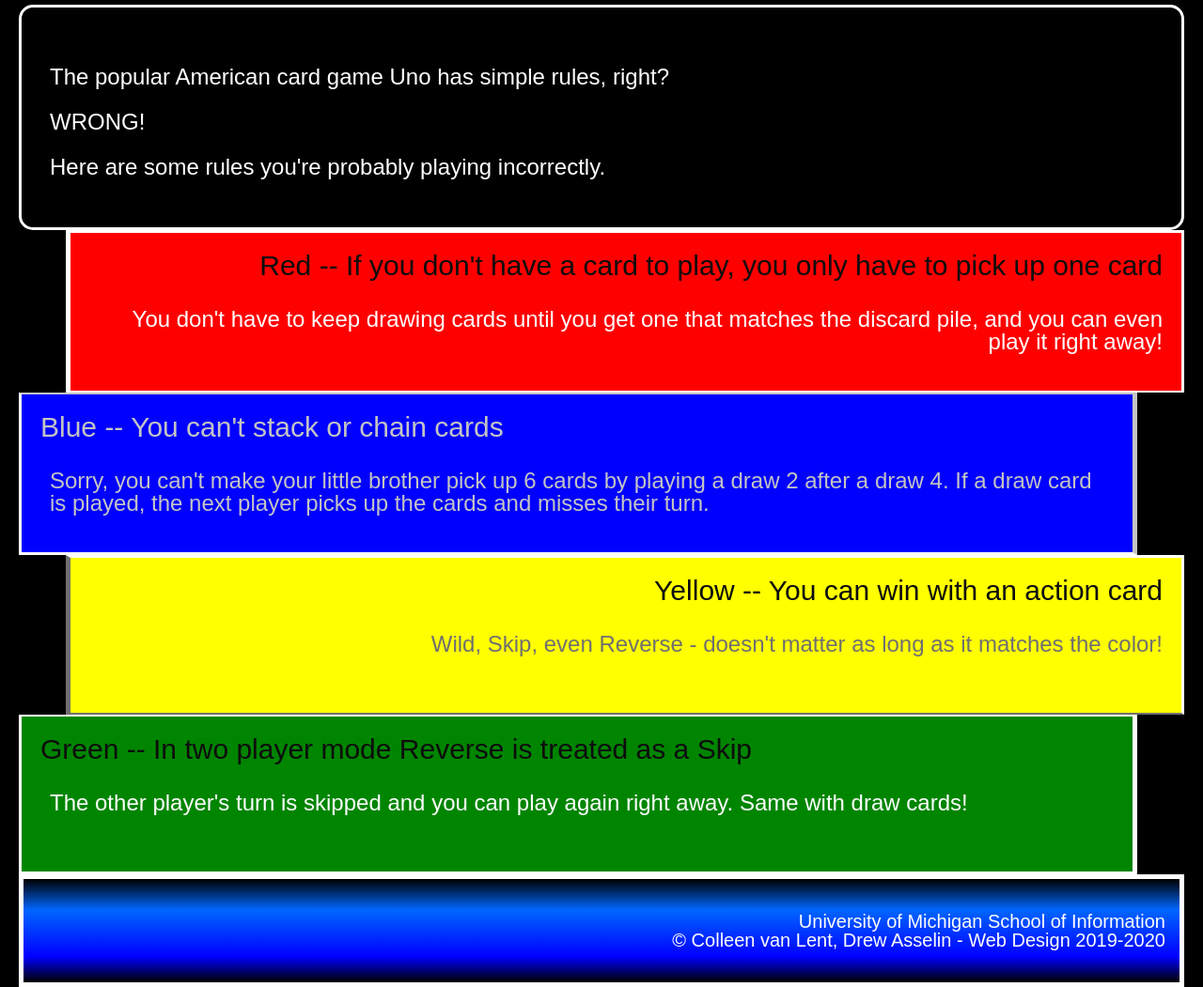
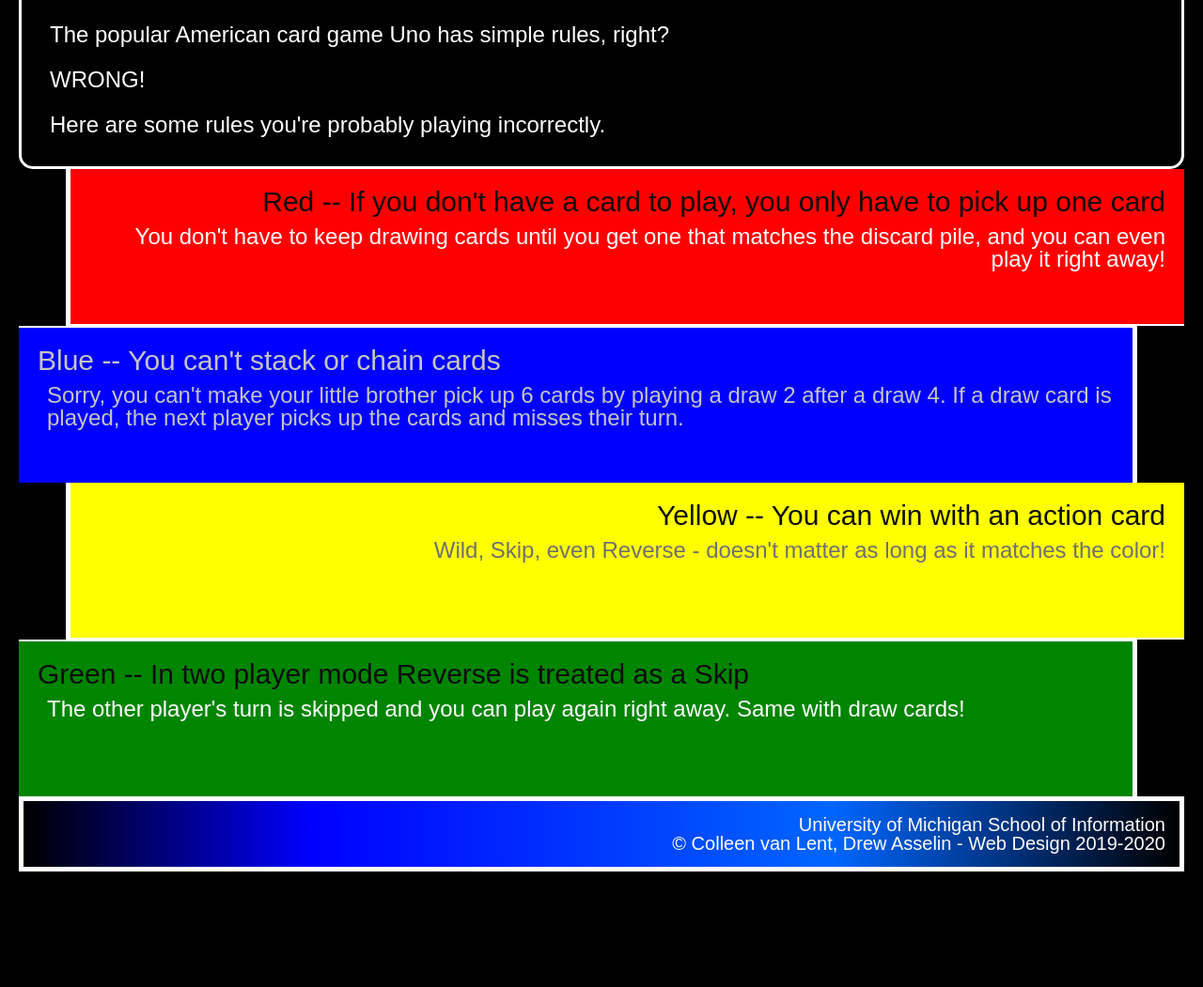
Before and after one commit to sojjun/hw2-w25, a plain HTML site: page index.html in a window 1280 px wide. Shown: the part 348-1399 px from the top of the page at 94% size. After the commit the page ends 1276 px from the top, so only its background shows below. Drawn offline with Linux system fonts and the light colour scheme.

Commit message:
Add files via upload

```diff
--- a/css/style.css
+++ b/css/style.css
@@ -3,7 +3,9 @@ body {
     background-color: #000000;
     font-family: Arial, Verdana;
     color: #ffffff;
-    margin: 20px 20px 0px;
+    margin-top: 20px;
+    margin-left: 20px;
+    margin-right: 20px;
 }
 
 h1 {
@@ -20,15 +22,14 @@ h2 {
 
 p {
     font-size: 24px;
-    padding-top: 10px;
-    padding-left: 10px;
-    margin: 20px 0;
+    padding: 10px 0px 0px 10px;
 }
 
 img {
     width: 250px;
     height: auto;
-    margin: 20px auto;
+    margin-left: auto;
+    margin-right: auto;
     display: block;
     border: 10px dashed #ffffff;
 }
@@ -49,20 +50,25 @@ div {
     background-color: #ff0000;
     text-align: right;
     margin-left: 50px;
-    border-bottom: 2px solid;
-    border-left: 5px solid;
+    border: none;
+    border-bottom: 2px solid #ffffff;
+    border-left: 5px solid #ffffff;
 }
 
 .blue {
     background-color: #0000ff;
     text-align: left;
     margin-right: 50px;
-    border-right: 5px solid;
-    border-top: 2px solid;
+    border: none;
+    border-right: 5px solid #ffffff;
+    border-top: 2px solid #ffffff;
+}
+
+.blue h2 {
     color: #C4C4C4;
 }
 
-.blue h2 {
+.blue p {
     color: #C4C4C4;
 }
 
@@ -70,9 +76,14 @@ div {
     background-color: #ffff00;
     text-align: right;
     margin-left: 50px;
-    border-bottom: 2px solid;
-    border-left: 5px solid;
-    color: #707070;
+    border: none;
+    border-bottom: 2px solid #ffffff;
+    border-left: 5px solid #ffffff;
+
+}
+
+.yellow p {
+    color: #707070;;
 }
 
 
@@ -80,17 +91,18 @@ div {
     background-color: #008500;
     text-align: left;
     margin-right: 50px;
-    border-right: 5px solid;
-    border-top: 2px solid;
+    border: none;
+    border-right: 5px solid #ffffff;
+    border-top: 2px solid #ffffff;
 }
 
 footer {
-    background: linear-gradient(0deg, #000000, #0000ff 25%, #0066ff 70%, #000000);
+    background: linear-gradient(90deg, #000000 0%, #0000ff 25%, #0066ff 70%, #000000 100%);
     border: 5px solid #ffffff;
 }
 
 footer p {
     font-size: 20px;
     text-align: right;
-    padding: 15px 15px 15px 0;
+    padding: 15px 15px 15px 0px;
 }
```
